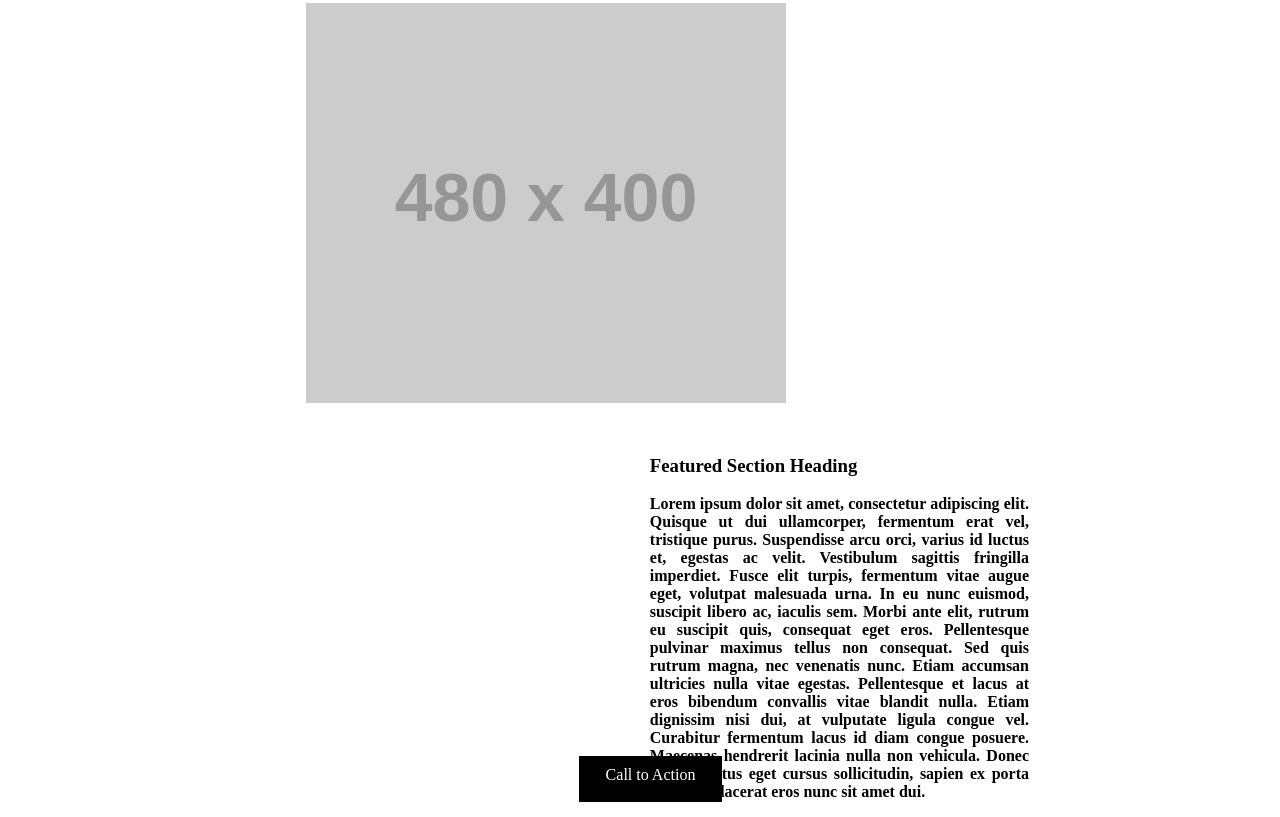
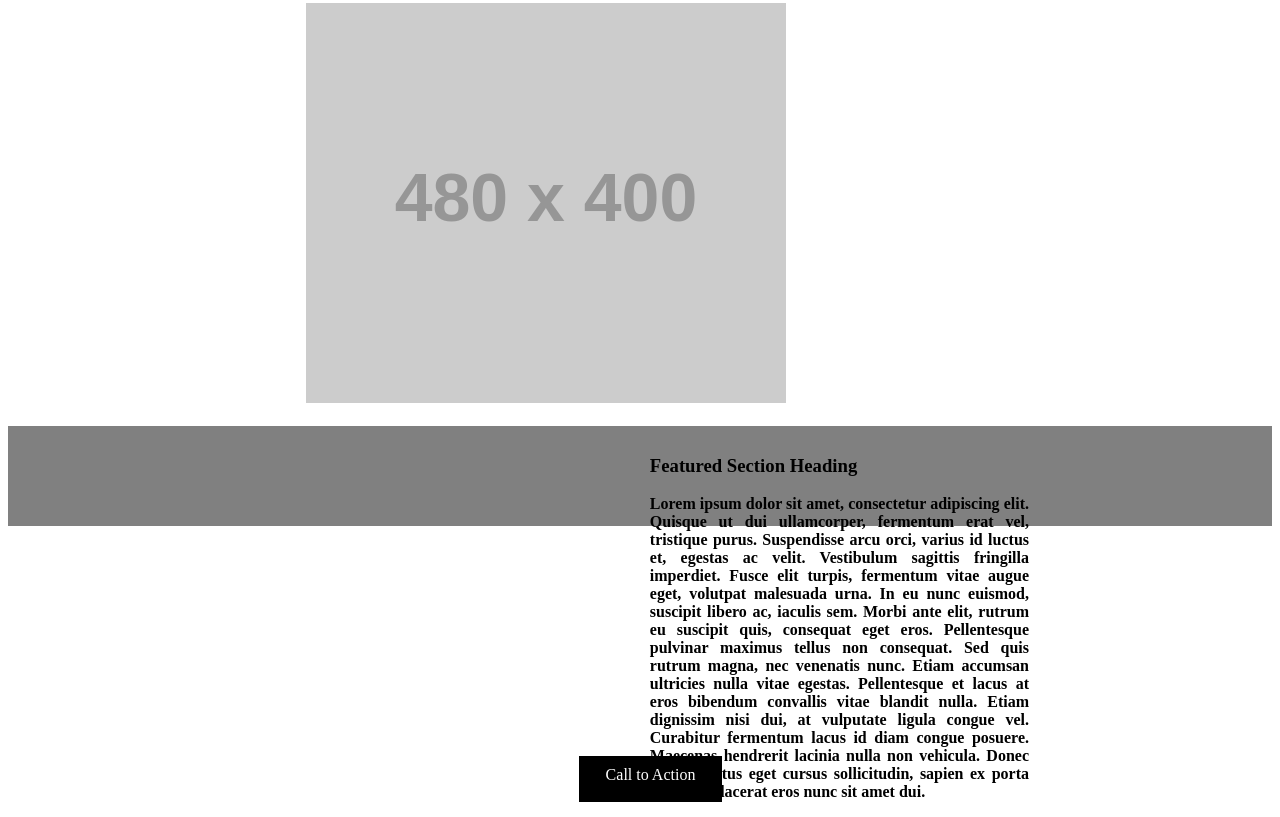
Before and after one commit to Maram-Ankir/wirefame-exercise, a plain HTML site: page index.html in a window 1280 px wide. Shown: the part 1042-1859 px from the top of the page. Drawn offline with Linux system fonts and the light colour scheme; placeholder pictures from the web are drawn by us.

Commit message:
adding the footer

```diff
--- a/css/style.css
+++ b/css/style.css
@@ -70,3 +70,9 @@ span{
     text-align: center;
     padding-top: 10px;
 }
+
+footer{
+    background-color: gray;
+   height: 100px;
+   margin-top: 19px;
+}
```
